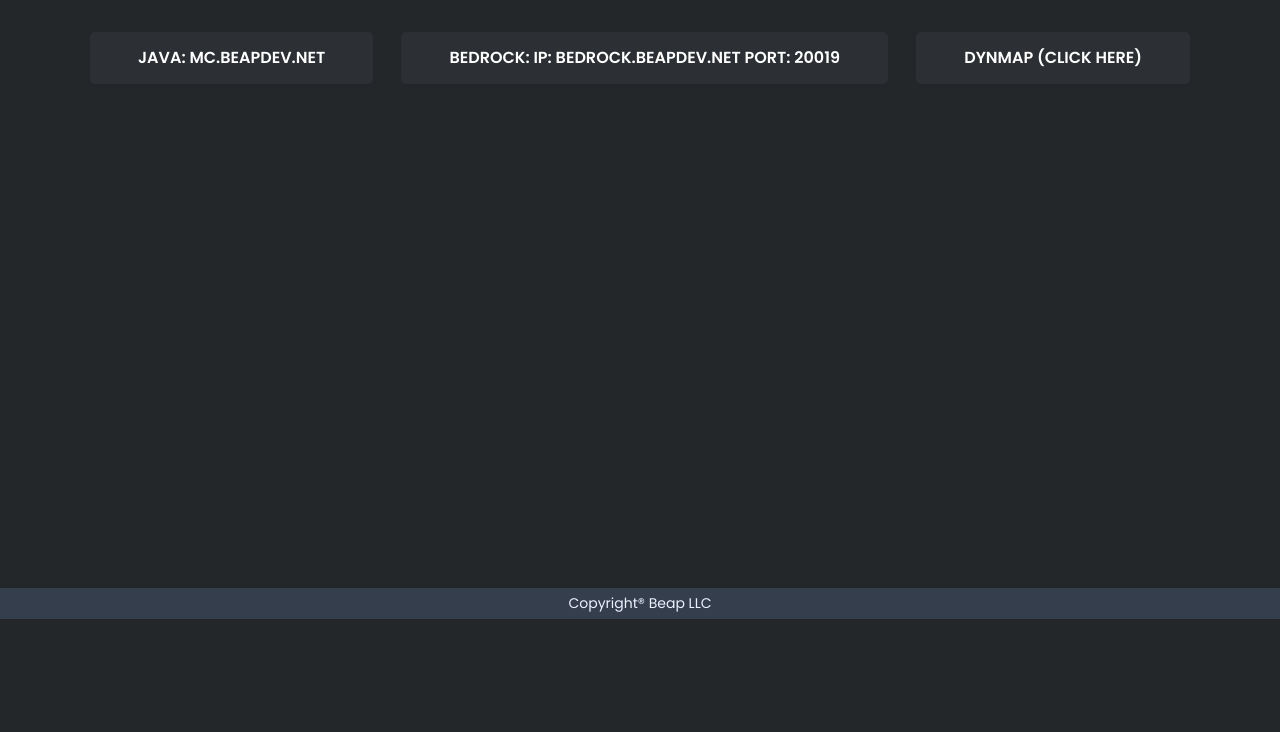
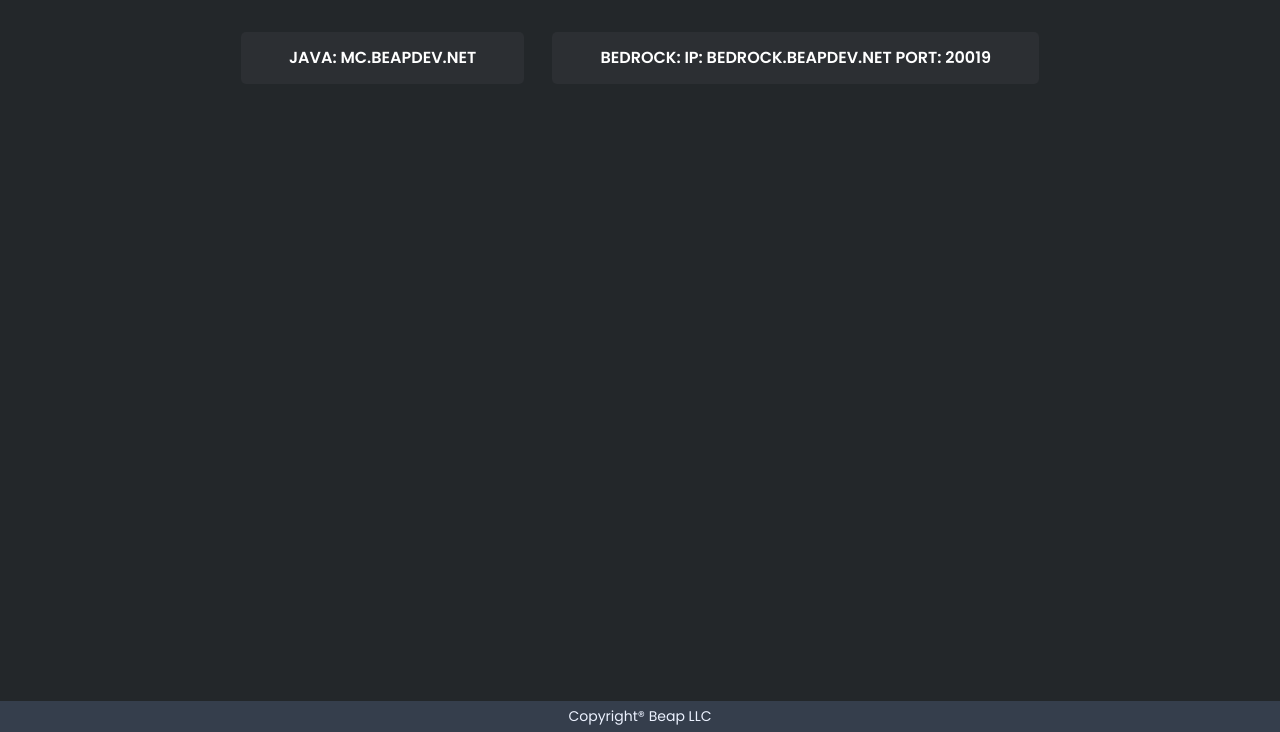
Before and after one commit to BeapPrivate/dababySHHHHHHHHHHH, a plain HTML site: page survival.html in a window 1280 px wide. Shown: the part 317-1049 px from the top of the page. Before the commit the page ends 936 px from the top, so only its background shows below. Drawn offline with nearby package versions, Linux system fonts and the light colour scheme.

Commit message:
Update survival.html

```diff
--- a/survival.html
+++ b/survival.html
@@ -33,8 +33,7 @@
     <h1 class=""</p>
     <a class="btn btn-secondary btn-lg" href="" role="button">Java: mc.beapdev.net</a>
         <a class="btn btn-secondary btn-lg" href="" role="button">BedRock:  IP: bedrock.beapdev.net PORT: 20019</a>
-    <a class="btn btn-secondary btn-lg" href="https://map.beapdev.net" role="button">Dynmap (CLICK HERE)</a>
-    <br /><br /><br /><br /><br />
+    <br /><br /><br /><br /><br /><br />
 </div>
 <div class="footer">
     Copyright® Beap LLC</a>
```
